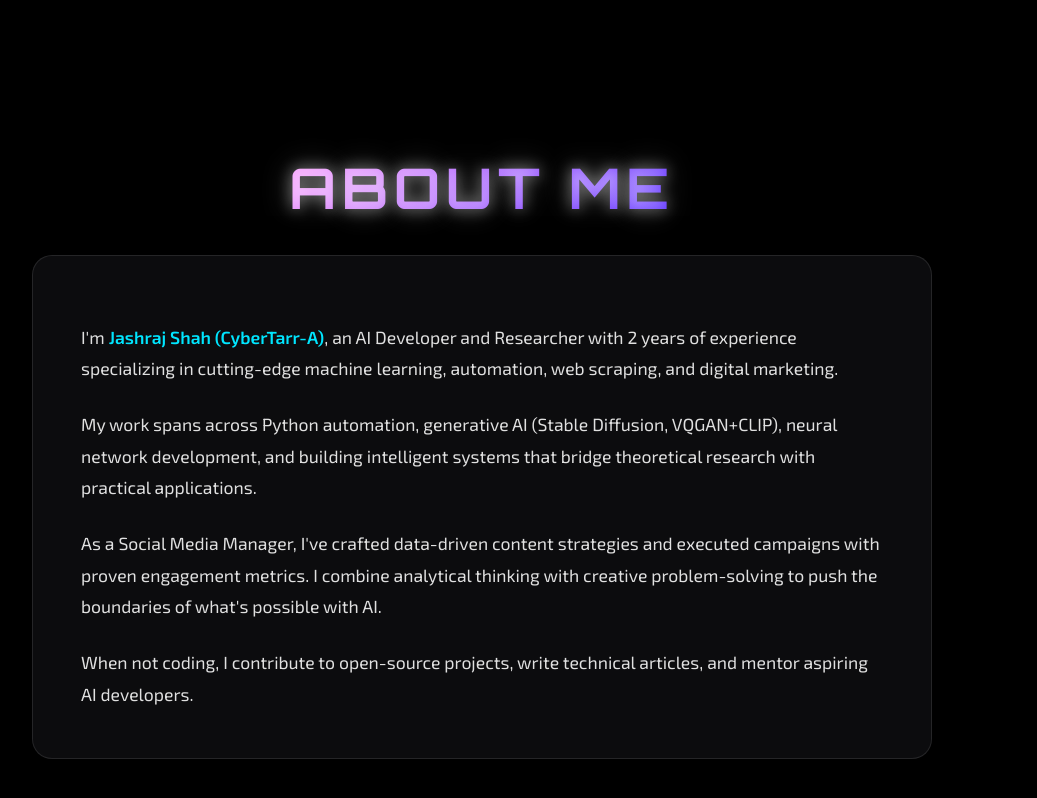
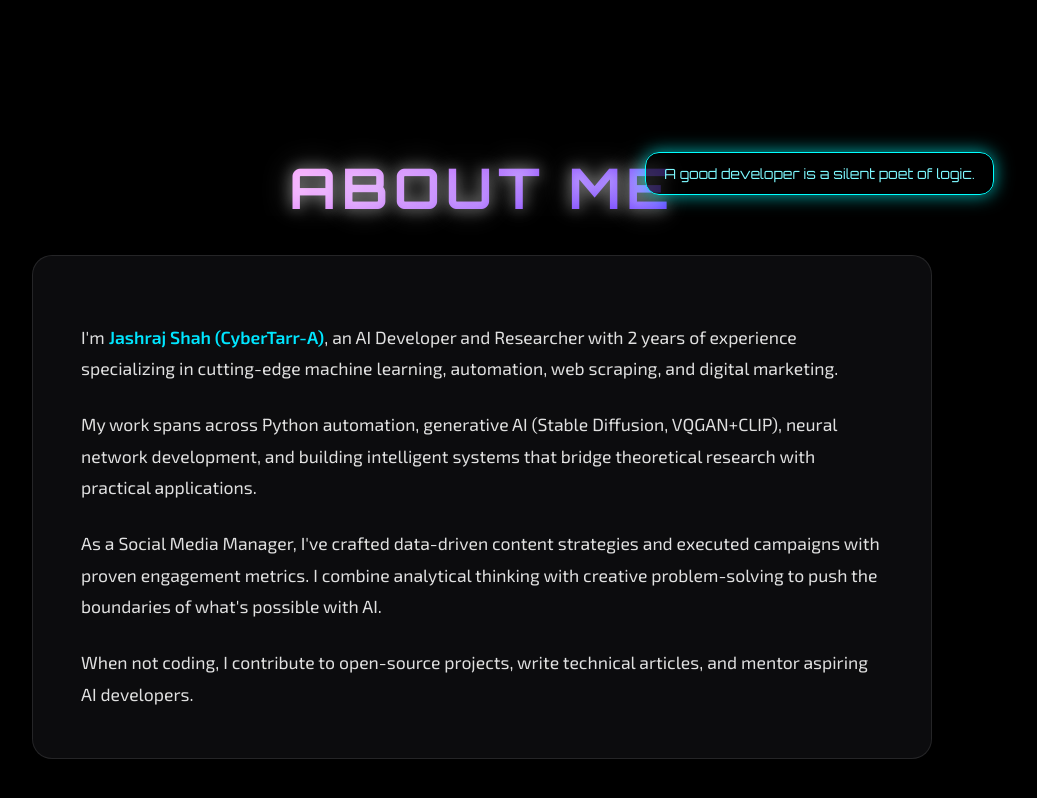
Before and after one commit to cybertarr-A/cybertarr-portfolio, a React (Vite) app: page / in a window 1280 px wide. Shown: the part 1096-1894 px from the top of the page, without its empty margins (158-1195 px from the left). Built offline with nearby package versions, Linux system fonts and the light colour scheme.

Commit message:
Update App.jsx

```diff
--- a/src/App.jsx
+++ b/src/App.jsx
@@ -7,6 +7,7 @@ import Hero from './sections/Hero';
 import Skills from './sections/Skills';
 import Projects from './sections/Projects';
 import Contact from './sections/Contact';
+import RobotWidget from './components/RobotWidget';
 import { AnimatePresence } from 'framer-motion';
 
 function App() {
@@ -26,13 +27,19 @@ function App() {
       {!loading && (
         <Background>
           <Navigation />
-          <main style={{ paddingTop: '80px', color: 'white' }}>
-            {/* Sections will go here */}
+          <main style={{ paddingTop: '80px', color: 'white', position: 'relative' }}>
+
+            {/* Core Sections */}
             <Welcome />
             <Hero />
+
+            {/* 3D Robot placed beside DNA / Hero zone */}
+            <RobotWidget />
+
             <Skills />
             <Projects />
             <Contact />
+
           </main>
         </Background>
       )}
```
